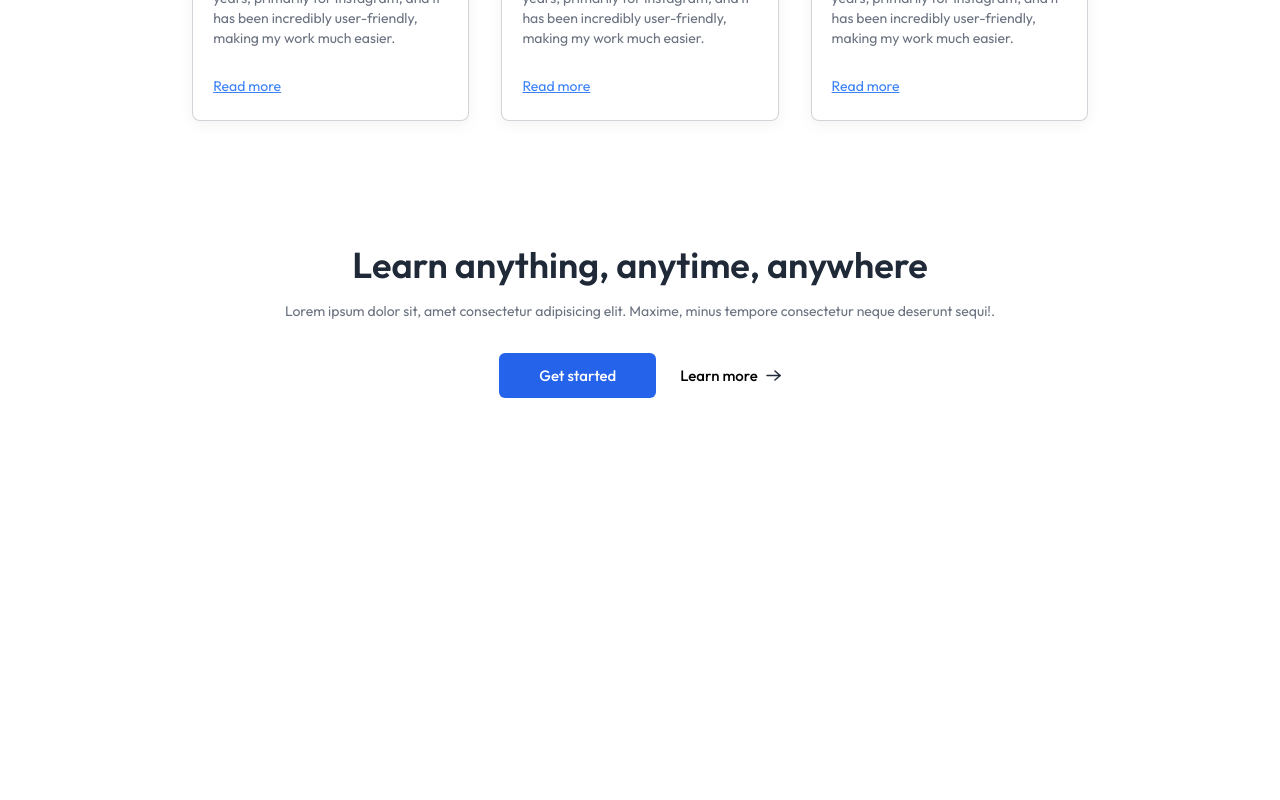
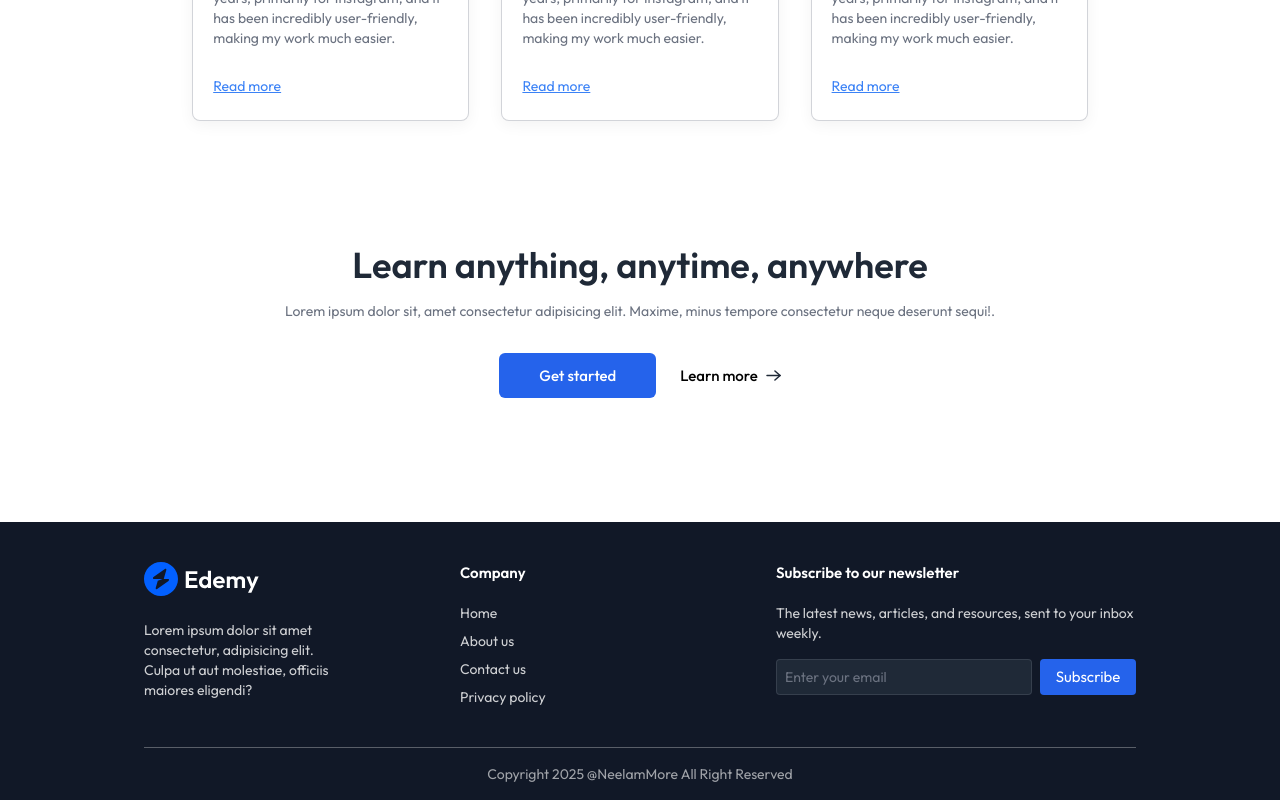
Before and after one commit to neelam1424/Learning-Management-System, a React (Vite) app: page / in a window 1280 px wide. Shown: the part 2114-2914 px from the top of the page. Before the commit the page ends 2608 px from the top, so only its background shows below. Built offline with nearby package versions, Linux system fonts and the light colour scheme; no server answers.

Commit message:
Home Page!

```diff
--- a/src/components/student/Footer.jsx
+++ b/src/components/student/Footer.jsx
@@ -1,8 +1,35 @@
 import React from 'react'
+import { assets } from '../../assets/assets'
 
 const Footer = () => {
   return (
-    <div>Footer</div>
+   <footer className='bg-gray-900 md:px-36 text-left w-full mt-10'>
+    <div className='flex flex-col md:flex-row items-start px-8 md:px-0 justify-center gap-10 md:gap-32 py-10 border-b border-white/30'>
+      <div className='flex flex-col md:items-start items-center w-full'>
+        <img src={assets.logo_dark} alt="logo" />
+        <p className='mt-6 text-center md:text-left text-sm text-white/80'>Lorem ipsum dolor sit amet consectetur, adipisicing elit. Culpa ut aut molestiae, officiis maiores eligendi?</p>
+      </div>
+      <div className='flex flex-col md:items-start items-center w-full'>
+        <h2 className='font-semibold text-white mb-5'>Company</h2>
+        <ul className='flex md:flex-col w-full justify-between text-sm text-white/80 md:space-y-2'>
+          <li><a href="#">Home</a></li>
+          <li><a href="#">About us</a></li>
+          <li><a href="#">Contact us</a></li>
+          <li><a href="#">Privacy policy</a></li>
+
+        </ul>
+      </div>
+      <div className='hidden md:flex flex-col items-start w-full'>
+        <h2 className='font-semibold text-white mb-5'>Subscribe to our newsletter</h2>
+        <p className='text-sm text-white/80'>The latest news, articles, and resources, sent to your inbox weekly.</p>
+        <div className='flex items-center gap-2 pt-4'>
+          <input type="email" placeholder='Enter your email' className='border border-gray-500/30 bg-gray-800 text-gray-500 placeholder-gray-500 outline-none w-64 h-9 rounded px-2 text-sm' />
+          <button className='bg-blue-600 w-24 h-9 text-white rounded'>Subscribe</button>
+        </div>
+      </div>
+    </div>
+    <p className='py-4 text-center text-xs md:text-sm text-white/60'>Copyright 2025 @NeelamMore All Right Reserved</p>
+   </footer>
   )
 }
 
--- a/src/pages/student/Home.jsx
+++ b/src/pages/student/Home.jsx
@@ -4,6 +4,7 @@
 import CoursesSection from '../../components/student/CoursesSection'
 import TestimonialsSection from '../../components/student/TestimonialsSection'
 import CallToAction from '../../components/student/CallToAction'
+import Footer from '../../components/student/Footer'
 
 const Home = () => {
   return (
@@ -13,6 +14,7 @@
         <CoursesSection/>
         <TestimonialsSection/>
         <CallToAction/>
+        <Footer/>
     </div>
   )
 }
```
